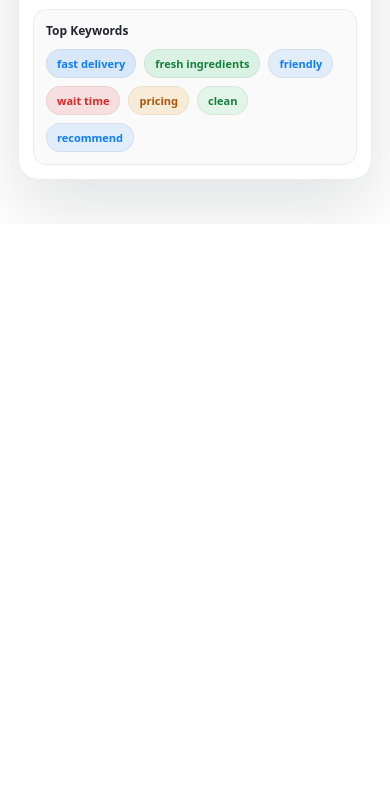
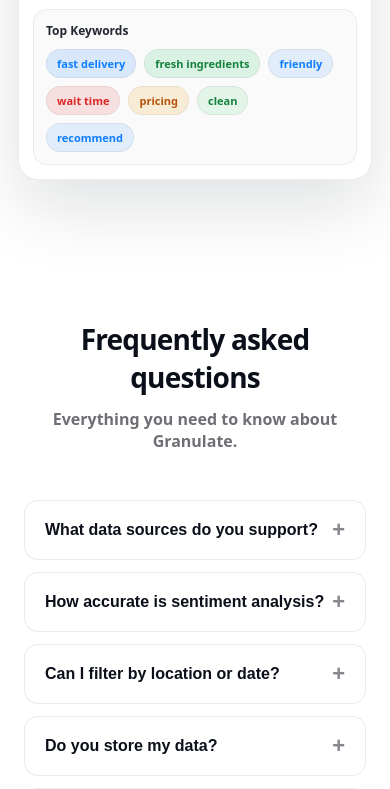
Before and after one commit to wushang549/ProyectoIntegradorUI, a React (Vite) app in the folder my-react-app/: page / in a window 390 px wide. Shown: the part 1156-1945 px from the top of the page. Before the commit the page ends 1380 px from the top, so only its background shows below. Built offline with nearby package versions, Linux system fonts and the light colour scheme.

Commit message:
faq section

```diff
--- /dev/null
+++ b/my-react-app/src/pages/landing/components/faq.css
@@ -0,0 +1,93 @@
+.faq-section {
+  padding: 96px 24px;
+  background: #ffffff;
+}
+
+.faq-container {
+  max-width: 820px;
+  margin: 0 auto;
+}
+
+.faq-header {
+  text-align: center;
+  margin-bottom: 48px;
+}
+
+.faq-title {
+  font-size: 46px;
+  font-weight: 800;
+  letter-spacing: -0.8px;
+  color: #0b0f19;
+  margin: 0;
+}
+
+.faq-subtitle {
+  margin-top: 12px;
+  font-size: 22px;
+  color: rgba(11, 15, 25, 0.6);
+  font-weight: 600;
+}
+
+.faq-list {
+  display: flex;
+  flex-direction: column;
+  gap: 12px;
+}
+
+.faq-item {
+  border-radius: 14px;
+  border: 1px solid rgba(11, 15, 25, 0.08);
+  background: #ffffff;
+  overflow: hidden;
+}
+
+.faq-question {
+  width: 100%;
+  padding: 18px 20px;
+  background: transparent;
+  border: none;
+  cursor: pointer;
+  display: flex;
+  align-items: center;
+  justify-content: space-between;
+  font-size: 18px;
+  font-weight: 700;
+  color: #0b0f19;
+  text-align: left;
+}
+
+.faq-question:hover {
+  background: rgba(11, 15, 25, 0.03);
+}
+
+.faq-icon {
+  font-size: 22px;
+  font-weight: 700;
+  line-height: 1;
+  color: rgba(11, 15, 25, 0.5);
+}
+
+.faq-answer {
+  padding: 0 20px 20px;
+  font-size: 17px;
+  line-height: 1.7;
+  color: rgba(11, 15, 25, 0.65);
+  font-weight: 500;
+}
+
+@media (max-width: 520px) {
+  .faq-title {
+    font-size: 28px;
+  }
+
+  .faq-subtitle {
+    font-size: 16px;
+  }
+  .faq-question {
+    font-size: 16px;
+  }
+    .faq-answer {
+        font-size: 15px;
+    }
+
+}
--- /dev/null
+++ b/my-react-app/src/pages/landing/components/faq.tsx
@@ -0,0 +1,80 @@
+import { useState } from 'react'
+import './faq.css'
+
+const faqs = [
+  {
+    question: 'What data sources do you support?',
+    answer:
+      'We support CSV uploads, direct text paste, and integrations with Google Reviews, Yelp, TripAdvisor, App Store reviews, Zendesk, Intercom, and more. Custom connectors are available on Business plans.',
+  },
+  {
+    question: 'How accurate is sentiment analysis?',
+    answer:
+      'Our AI achieves 92% accuracy on industry benchmarks. We use context-aware models trained specifically on customer feedback data, which means we understand nuances like sarcasm and mixed sentiment.',
+  },
+  {
+    question: 'Can I filter by location or date?',
+    answer:
+      'Yes, all plans include filtering by date range. Team and Business plans add location, channel, rating, and custom tag filters. You can also create saved filter presets.',
+  },
+  {
+    question: 'Do you store my data?',
+    answer:
+      'Your data is stored securely in SOC 2 compliant infrastructure. We use encryption at rest and in transit. You can delete your data at any time, and we never share or sell your data to third parties.',
+  },
+  {
+    question: 'Can I export reports?',
+    answer:
+      'Yes, Team and Business plans include PDF and CSV exports. You can also share read-only dashboard links with teammates or stakeholders without giving them full account access.',
+  },
+  {
+    question: 'Do you support SSO?',
+    answer:
+      'SSO (SAML 2.0) is available on Business plans. We support Okta, Azure AD, Google Workspace, and other major identity providers. Contact sales for setup assistance.',
+  },
+]
+
+export default function FAQ() {
+  const [openIndex, setOpenIndex] = useState<number | null>(null)
+
+  return (
+    <section id="faq" className="faq-section">
+      <div className="faq-container">
+        <div className="faq-header">
+          <h2 className="faq-title">Frequently asked questions</h2>
+          <p className="faq-subtitle">
+            Everything you need to know about Granulate.
+          </p>
+        </div>
+
+        <div className="faq-list">
+          {faqs.map((faq, index) => {
+            const open = openIndex === index
+
+            return (
+              <div key={index} className={`faq-item ${open ? 'open' : ''}`}>
+                <button
+                  type="button"
+                  className="faq-question"
+                  onClick={() =>
+                    setOpenIndex(open ? null : index)
+                  }
+                  aria-expanded={open}
+                >
+                  <span>{faq.question}</span>
+                  <span className="faq-icon">{open ? '−' : '+'}</span>
+                </button>
+
+                {open && (
+                  <div className="faq-answer">
+                    {faq.answer}
+                  </div>
+                )}
+              </div>
+            )
+          })}
+        </div>
+      </div>
+    </section>
+  )
+}
--- a/my-react-app/src/pages/landing/components/hero.css
+++ b/my-react-app/src/pages/landing/components/hero.css
@@ -34,7 +34,7 @@
 
 .lp-hero-title {
   margin: 0;
-  font-size: 55px;
+  font-size: 57px;
   line-height: 1.02;
   letter-spacing: -1.2px;
   color: #0b0f19;
@@ -44,7 +44,7 @@
 .lp-hero-subtitle {
   margin: 0;
   max-width: 640px;
-  font-size: 18px;
+  font-size: 20px;
   line-height: 1.7;
   color: rgba(11, 15, 25, 0.70);
   font-weight: 600;
@@ -106,7 +106,7 @@
   border-radius: 999px;
   display: inline-flex;
   align-items: center;
-  font-size: 13px;
+  font-size: 15px;
   font-weight: 800;
   color: rgba(11, 15, 25, 0.72);
   background: rgba(11, 15, 25, 0.05);
@@ -489,6 +489,7 @@
   display: inline-flex;
   align-items: center;
   justify-content: center;
+  font-size: 18px;
 }
 .lp-hero-link:hover,
 .lp-hero-link:focus,
@@ -547,6 +548,7 @@
   }
 }
 
+/* ===== Cellpghone ===== */
 @media (max-width: 520px) {
   .lp-hero-title {
     font-size: 32px;
@@ -565,7 +567,15 @@
     width: 100%;
     justify-content: center;
   }
-
+  .lp-hero-pill{
+    font-size: 13px;
+  }
+  .lp-hero-cta{
+    font-size: 15px;
+  }
+  .lp-hero-link{
+    font-size: 15px;
+  }
   .hero-dash__stats {
     grid-template-columns: 1fr;
   }
--- a/my-react-app/src/pages/landing/landing.tsx
+++ b/my-react-app/src/pages/landing/landing.tsx
@@ -1,22 +1,16 @@
-import SiteHeader from '../../components/siteheader/siteheader';
-import Hero from './components/hero';
+import SiteHeader from '../../components/siteheader/siteheader'
+import Hero from './components/hero'
+import FAQ from './components/faq'
 
 export default function Landing() {
-  const goToLogin = () => {
-    window.location.href = '/login';
-  };
-
-  const goToHow = () => {
-    document.getElementById('how-it-works')?.scrollIntoView({ behavior: 'smooth' });
-  };
-
   return (
     <div className="lp-page">
       <SiteHeader />
       <main className="lp-main">
-        <Hero onTryFree={goToLogin} onSeeHowItWorks={goToHow} />
+        <Hero />
         <section id="how-it-works"></section>
+        <FAQ />
       </main>
     </div>
-  );
+  )
 }
```
